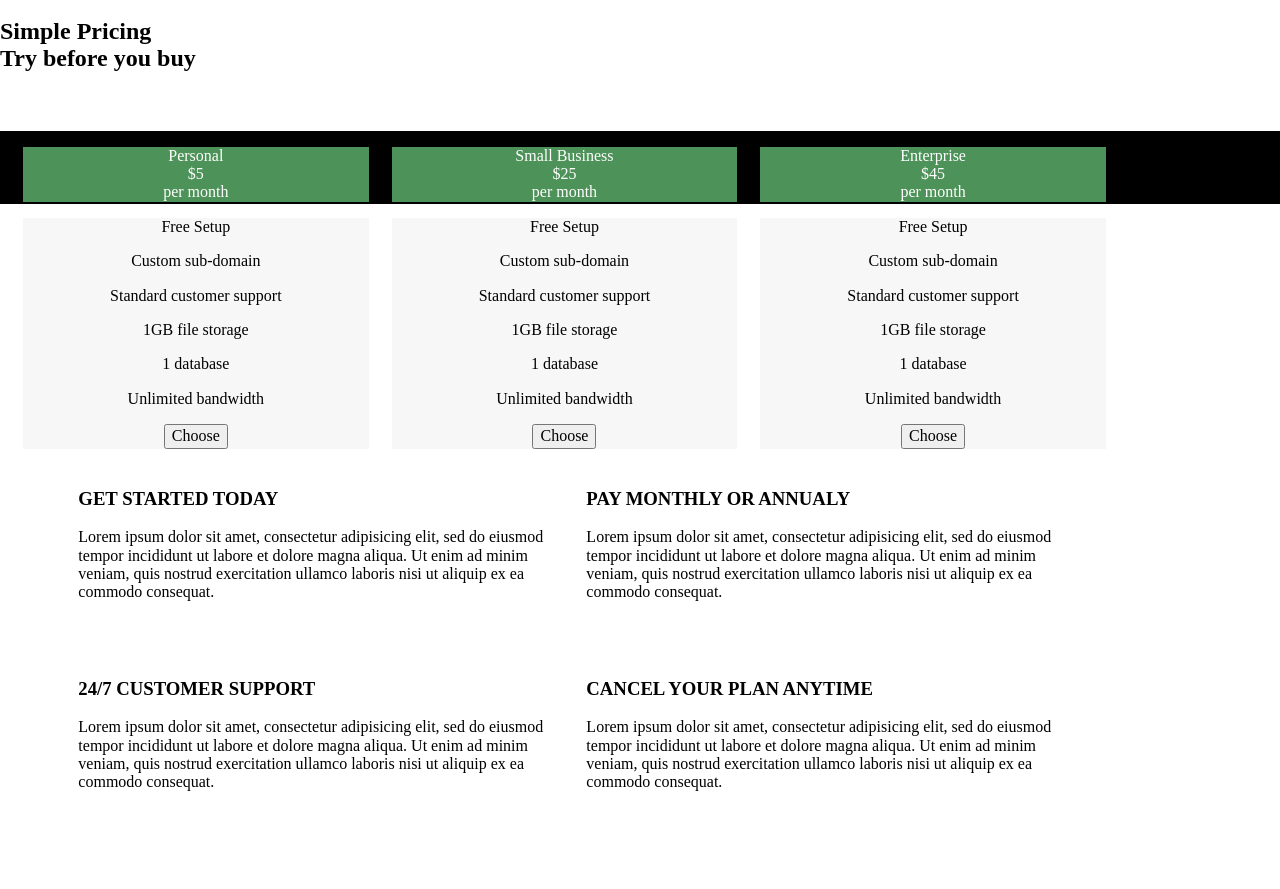
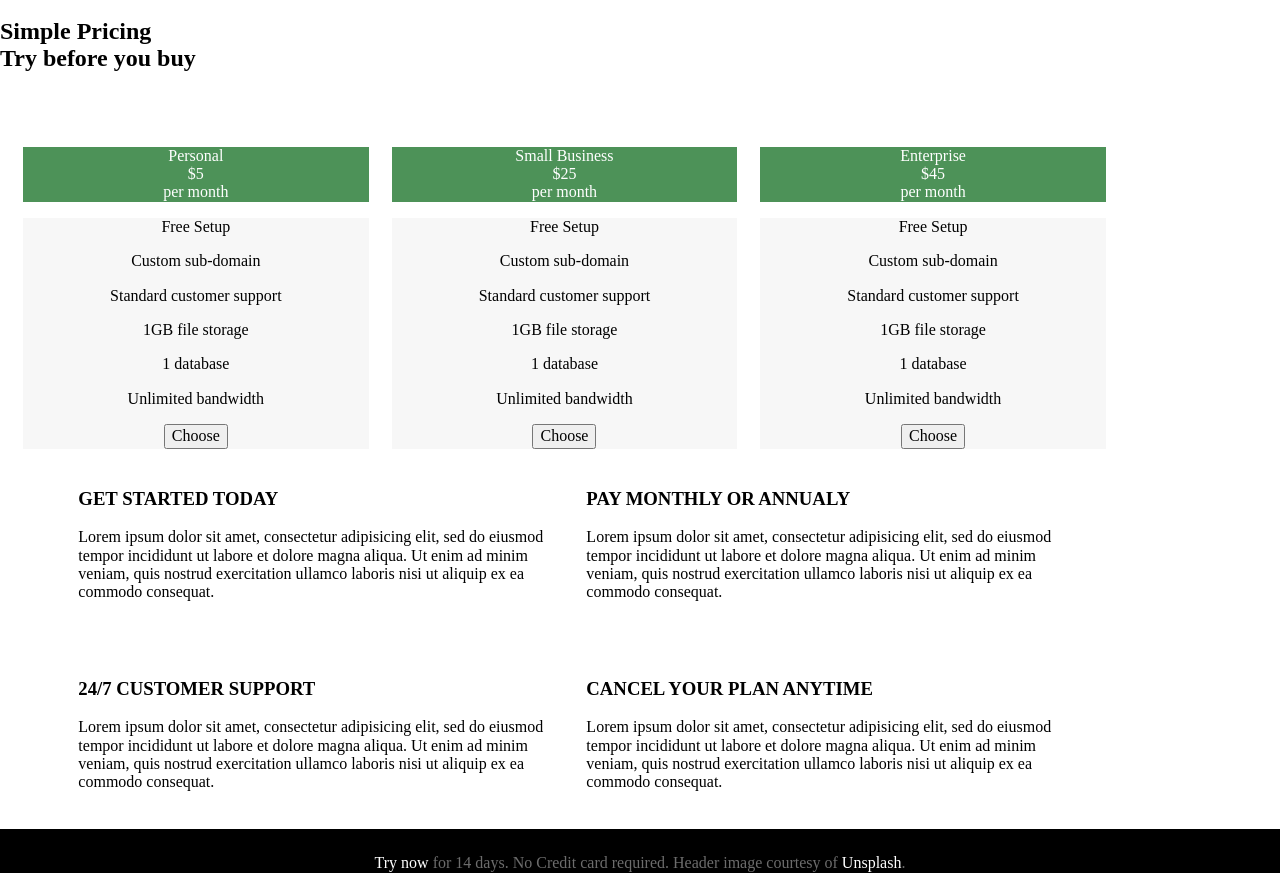
Before and after one commit to BoyzieLee/RebuildWebsite, a plain HTML site: page index.html in a window 1280 px wide. Shown: the part 346-1235 px from the top of the page. Before the commit the page ends 1175 px from the top, so only its background shows below. Drawn offline with nearby package versions, Linux system fonts and the light colour scheme.

Commit message:
fixed footer

```diff
--- a/css/main.css
+++ b/css/main.css
@@ -73,7 +73,17 @@ nav {
   float: left;
 }
 footer {
-  display: block;
-  /*color: white;*/
+  clear: both;
+  height: 5%;
+  color: #6C6C6C;
+  text-align: center;
   background-color: black;
+  margin: 0;
+  padding: 0;
 }
+footer p {
+  padding-top: 2%;
+}
+footer p color {
+  color: white;
+}
--- a/index.html
+++ b/index.html
@@ -88,7 +88,7 @@
     </div>
     <footer>
       <p>
-        Try now for 14 days. No Credit card required. Header image courtesy of Unsplash.
+        <color>Try now</color> for 14 days. No Credit card required. Header image courtesy of <color>Unsplash</color>.
       </p>
     </footer>
 
```
